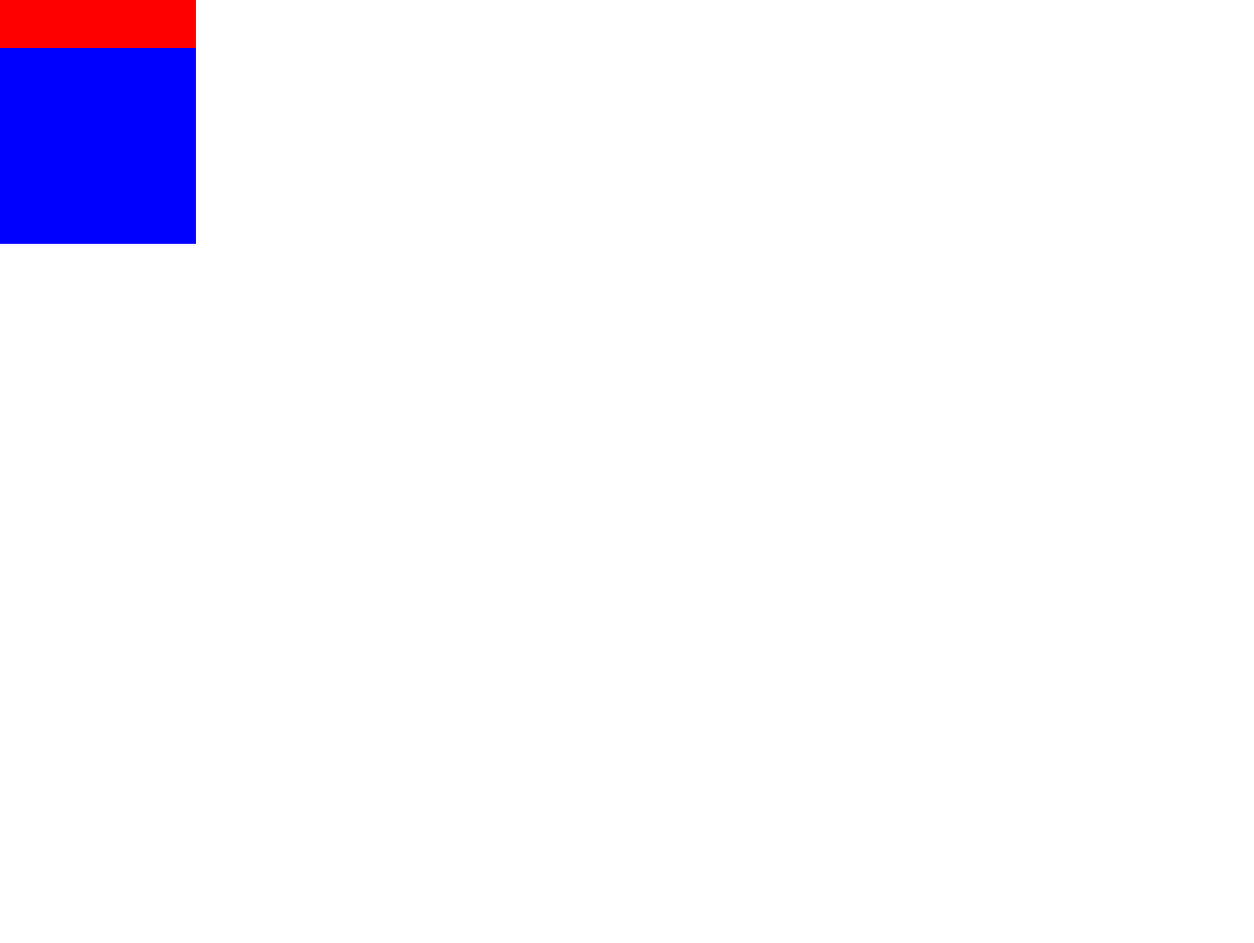
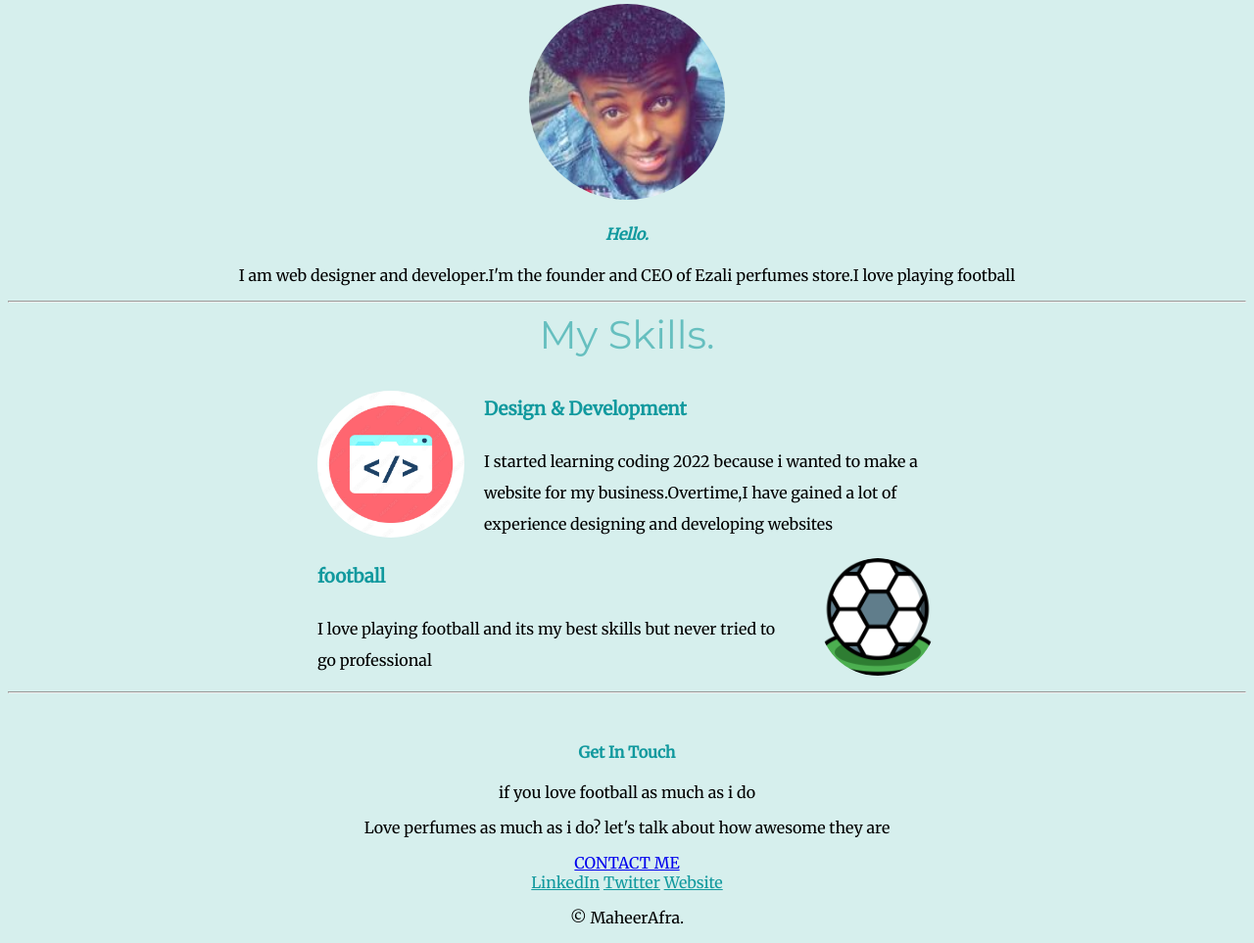
Before and after one commit to Maheerafra/CSS-mysite, a plain HTML site: page index.html in a window 1280 px wide. Shown: the part 704-1667 px from the top of the page at 98% size. Before the commit the page ends 953 px from the top, so only its background shows below. Drawn offline with Linux system fonts and the light colour scheme.

Commit message:
float images

```diff
--- a/CSS/styles.css
+++ b/CSS/styles.css
@@ -1,37 +1,70 @@
 body {
-    margin: 0%;
+    background-color: #D6EFED;
+    margin: ;
     text-align: center;
     font-family:  'Merriweather', serif;
 }
 h1{
-    margin-top: 20px;
+    color: #66BFBF;
+    font-size: 90px;
+    margin: 50px;
+    padding: 10px;
     display: inline-block;
     font-family:'Sacramento',cursive;
     font-weight: bold;
+
 }
 h2{
+    color: #66BFBF;
+    font-size: 2.5rem;
     font-family:'Montserrat', sans-serif;
+    font-weight: normal;
     margin-top: 5px;
 
 }
-div{
-    background-color: #4FBDBA;
+h3{
+    color: #11999E;
 }
+h4{
+    color:#11999E;
+}
+
 .top-container{
-    background-color: #4FBDBA;
+    background-color: ;
     position: relative;
-    padding-top: 50px;
+    padding:auto;
+}
+.footer-link{
+    color: #11999E;
 }
 .middle-container{
-    background-color: red;
-    height: 200px;
-    width: 200px;
+
 
 }
 .bottom-container{
-    background-color: blue;
-    height: 200px;
-    width: 200px;
+
+}
+.skill-row{
+    width: 50%;
+    margin:auto;
+    text-align: left;
+    line-height: 2;
+}
+.Imagestag{
+        border-radius: 50%;
+        width: 150px;
+        height: 150px;
+        margin-right: 20px;
+        margin-bottom:10px;
+        float: left;
+}
+.Imagesfootball{
+        border-radius: 50%;
+        width: 120px;
+        height: 120px;
+        float: right;
+        margin-left: 30px;
+        margin-bottom: 10px;
 }
 .top-cloud{
     position: absolute;
@@ -43,3 +76,11 @@ div{
     left: 300px;
     bottom: 310px;
 }
+.Images{
+        border-radius: 50%;
+        width: 200px;
+        height: 200px;
+}
+.contact-me{
+    margin-top: 50px;
+}
--- a/index.html
+++ b/index.html
@@ -13,17 +13,47 @@
     <div class="top-container">
         <img class="top-cloud" src="./Images/cloud.png" alt="cloud-img">
         <h1>i'm Afra</h1>
-        <h2>am programmer and designer</h2>
+        <h2>  Web Designer & Developer</h2>
         <img class="bottom-cloud" src="./Images/cloud.png" alt="cloud-img">
         <img src="./Images/mountain.png" alt="mountain-img">
     </div>
     <div class="middle-container">
+        <div class="profile">
+          <img class="Images" src="./Images/profile.jpg" alt="proflepic">
+          <h4><em>Hello.</em></h4>
+          <p> I am web designer and developer.I'm the founder and CEO of Ezali perfumes store.I love playing football</p>
+        </div>
+        <hr>
+        <div class="skills">
+          <h2>My Skills.</h2>
+          <div class="skill-row">
+            <img class="Imagestag" src="./Images/tag.jpg" alt="">
+            <h3> Design & Development </h3>
+            <p>I started learning coding 2022 because i wanted to make a website for my business.Overtime,I have gained a lot of experience designing and developing websites</p>
+          </div>
+          <div class="skill-row">
+            <img class="Imagesfootball" src="./Images/football.png" alt="footballpic">
+            <h3>football</h3>
+            <p>I love playing football and its my best skills but never tried to go professional</p>
+          </div>
+        </div>
+        <hr>
+        <div class="contact-me">
+          <h4>Get In Touch</h4>
+          <p>if you love football as much as i do</p>
+          <p>Love perfumes as much as i do? let's talk about how awesome they are </p>
+          <a class="btn" href="mailto:abdiqafardiriyeafra.gmail.com">CONTACT ME</a>
+        </div>
+      </div>
 
 
-    </div>
-    <div class="bottom-container">
+      <div class="bottom-container">
+        <a class="footer-link" href="https://www.linkedin.com/">LinkedIn</a>
+        <a class="footer-link" href="https://twitter.com/">Twitter</a>
+        <a class="footer-link" href="https://www.appbrewery.co/">Website</a>
+        <p>© MaheerAfra.</p>
+      </div>
 
-    </div>
 
 </body>
 </html>
```
Also changed, not shown: Images/football.png (added), Images/profile.jpg (added), Images/tag.jpg (added).
